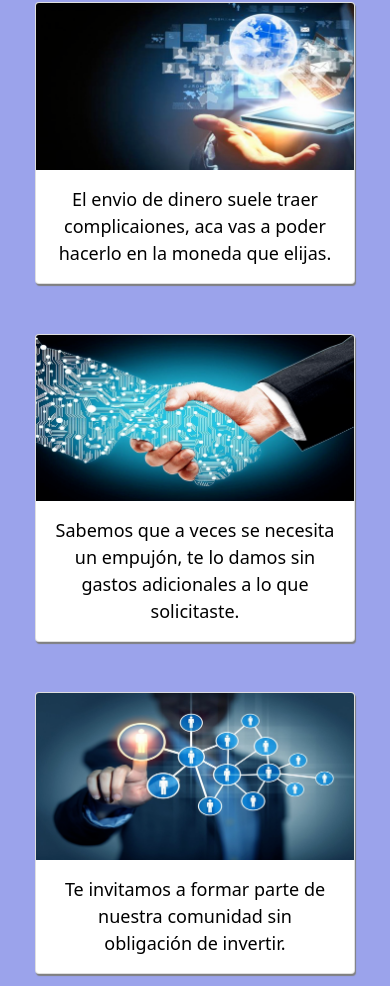
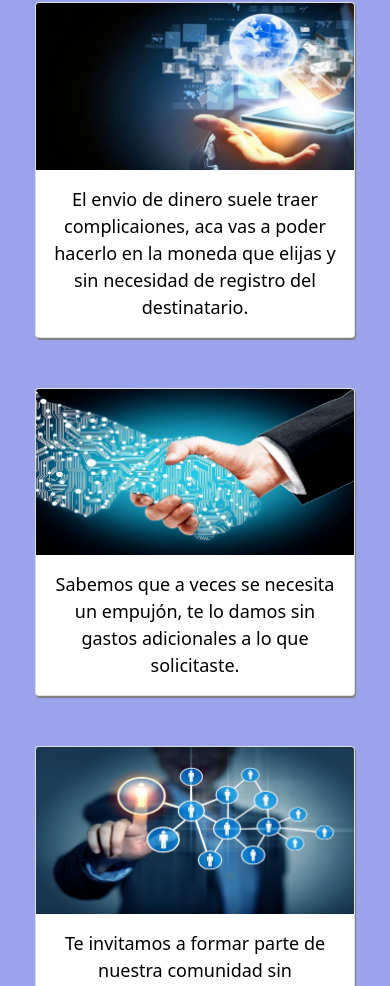
Before and after one commit to JorgeBarrozo83/river, a website: page index.html in a window 390 px wide. Shown: the part 789-1775 px from the top of the page. Drawn offline with nearby package versions, Linux system fonts and the light colour scheme; a web font is replaced by a local one.

Commit message:
breakPoints

```diff
--- a/index.html
+++ b/index.html
@@ -61,7 +61,7 @@
           <div class="card">
             <img src="./img/girospng640.png" class="card-img-top" alt="...">
             <div class="card-body">
-              <p class="card-text">El envio de dinero suele traer complicaiones, aca vas a poder hacerlo en la moneda que elijas.</p>
+              <p class="card-text">El envio de dinero suele traer complicaiones, aca vas a poder hacerlo en la moneda que elijas y sin necesidad de registro del destinatario.</p>
             </div>
           </div>
           <div class="card">
```
